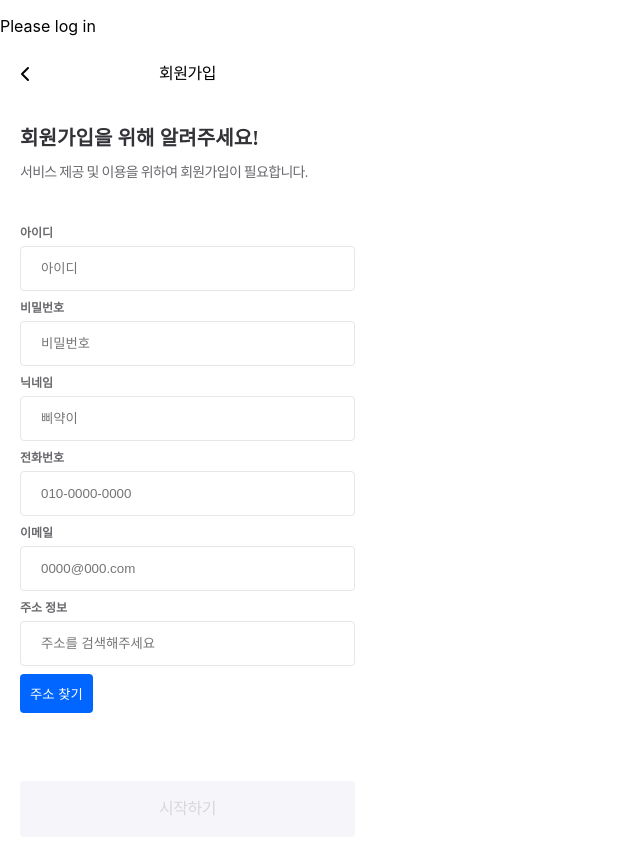
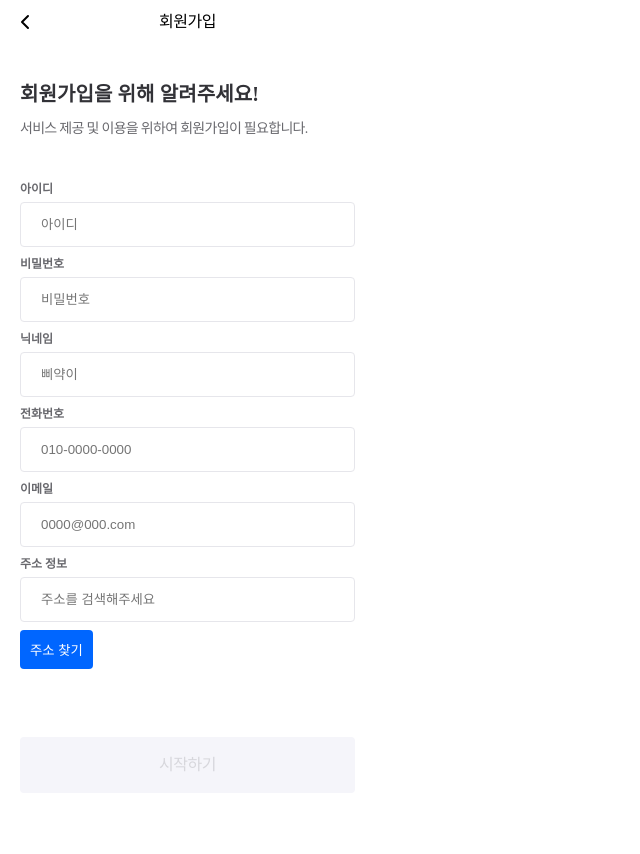
Before and after one commit to chickHackathon/Frontend, a React (Create React App) app: page /register in a window 1280 px wide. Shown: the top 854 px of the page, without its empty margins (0-640 px from the left). After the commit the page ends 813 px from the top, so only its background shows below. Built offline with nearby package versions, Linux system fonts and the light colour scheme; a web font is replaced by a local one; what quill-image-uploader would draw is missing.

Commit message:
refactor: TopBar 고정

```diff
--- a/src/shared/ui/TopBar.tsx
+++ b/src/shared/ui/TopBar.tsx
@@ -46,6 +46,10 @@ const TopBarDiv = styled.div`
   align-items: center;
   justify-content: center;
   gap: 140px;
+  position: fixed;
+  z-index: 1111;
+  background-color: #fff;
+  top: 0;
 `;
 
 const TopBarP = styled.p`
```
